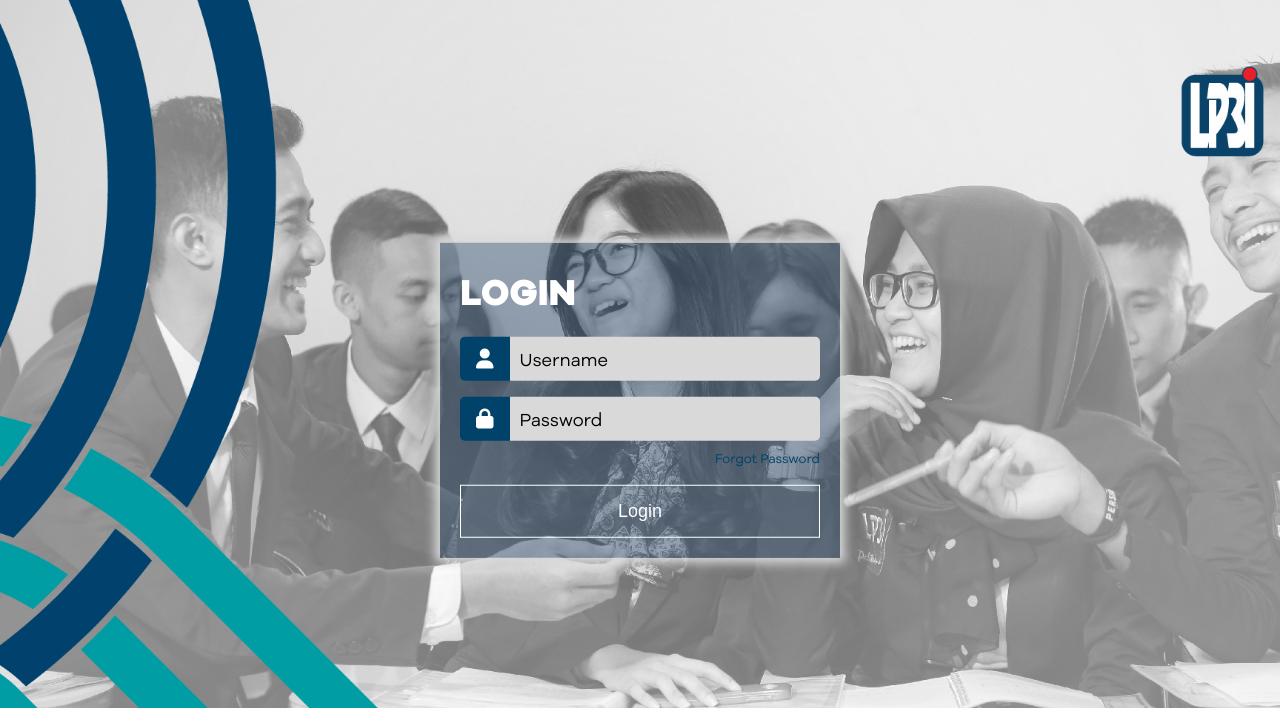
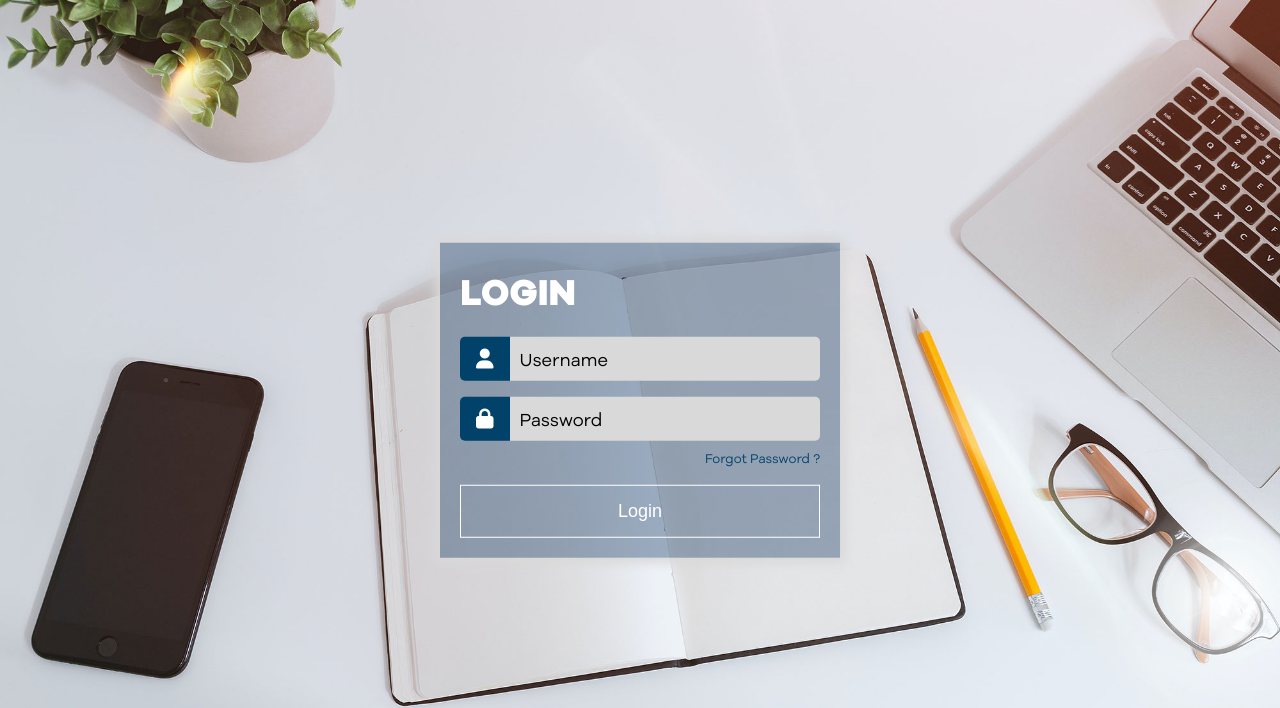
Before and after one commit to beta-tester-cell/mytemplates-admin, a PHP site: page /login.html in a window 1280 px wide. Shown: the top 708 px of the page. Run offline with PHP 8.4, Linux system fonts and the light colour scheme; some libraries are stand-ins or nearby versions.

Commit message:
change bg login

```diff
--- a/login.html
+++ b/login.html
@@ -29,7 +29,7 @@
 		</div>
 
         <div class="d-flex flex-end" style="padding-bottom: 1rem;">
-            <a href="#"> Forgot Password</a>
+            <a href="#"> Forgot Password ?</a>
         </div>
 
 		<button class="btn-login" type="submit"> Login </button>
--- a/theme/css/content.css
+++ b/theme/css/content.css
@@ -40,10 +40,10 @@
 .bg-login {
   margin: 0;
   padding: 0;
-  background: url("../img/WALL-LANDINGPAGE1-01.jpg");
+  background: url("../img/Back_Login03.jpg");
   background-size: cover;
   background-repeat: no-repeat;
-  background-position: center;
+  background-position: 100% 77%;
   background-attachment: fixed;
   font-family: var(--primary-font);
 }
```
Also changed, not shown: theme/img/Back_Login03.jpg (added).
